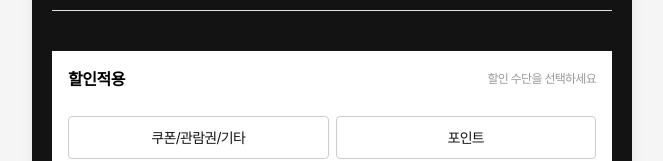
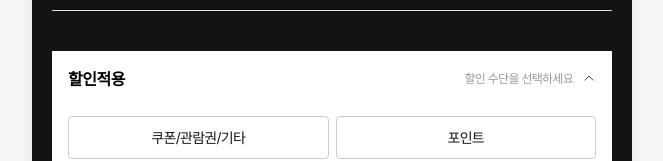
Before and after one commit to SOPT-all/37-COLLABORATION-WEB-MEGABOX, a React (Vite) app: page / in a window 1280 px wide. Shown: the part 951-1112 px from the top of the page, without its empty margins (308-971 px from the left). Built offline with nearby package versions, Linux system fonts and the light colour scheme.

Commit message:
feat: 토글 버튼 클릭시 탭 열림/닫힘

```diff
--- a/src/shared/components/pay/DiscountSection.tsx
+++ b/src/shared/components/pay/DiscountSection.tsx
@@ -3,12 +3,15 @@ import { cn } from "@utils/cn";
 import DiscountGrid from './DiscountGrid';
 import { COUPON_ITEMS, POINT_ITEMS } from '@constants/discount';
 import IconCheckFill from '@assets/svg/icon-check-fill.svg?react'
+import UpArrow from "@assets/svg/icon-system-uparrow.svg?react";
 
 type TabType = 'coupon' | 'point';
 
 export const DiscountSection = () => {
   const [activeTab, setActiveTab] = useState<TabType | null>(null);
   const [selectedDiscountId, setSelectedDiscountId] = useState<number | null>(null);
+  const [isExpanded, setIsExpanded] = useState<boolean>(true);
+  const [isChecked, setIsChecked] = useState<boolean>(false);
 
   const getTabClassName = (isActive: boolean) =>
     cn(
@@ -22,9 +25,21 @@ export const DiscountSection = () => {
     <section className='bg-white p-[1.6rem]'>
       <div className='mb-[2.5rem] flex items-center justify-between'>
         <h2 className='font-title2'>할인적용</h2>
+        <div className='flex items-center gap-[0.9rem]'>
           <span className='font-caption1 text-gray-400'>
             할인 수단을 선택하세요
           </span>
+          <button onClick={() => setIsExpanded(!isExpanded)}>
+            <UpArrow
+              width={14}
+              height={14}
+              className={cn(
+                'transition-transform',
+                !isExpanded && 'rotate-180'
+              )}
+            />
+          </button>
+        </div>
       </div>
       {/* 탭 버튼 */}
       <div className='mb-[1.8rem] flex gap-[0.7rem]'>
@@ -42,6 +57,7 @@ export const DiscountSection = () => {
         </button>
       </div>
       {/* 탭 내용 */}
+      {isExpanded && (
         <div>
           {activeTab === 'coupon' && (
             <DiscountGrid
@@ -52,7 +68,23 @@ export const DiscountSection = () => {
             >
               <div className='mt-[0.8rem] flex items-center justify-between py-[0.5rem]'>
                 <div className='flex items-center gap-[0.6rem]'>
-                <IconCheckFill width={18} height={18} />
+                  <button
+                    onClick={() => {
+                      console.log('Before:', isChecked);
+                      setIsChecked(!isChecked);
+                      console.log('After:', isChecked);
+                    }}
+                  >
+                    <IconCheckFill
+                      width={18}
+                      height={18}
+                      className={
+                        isChecked
+                          ? 'text-violet-600 transition-colors'
+                          : 'text-gray-300 transition-colors'
+                      }
+                    />
+                  </button>
                   <label className='font-caption2 cursor-pointer text-gray-800'>
                     할인 쿠폰 자동 적용
                   </label>
@@ -64,8 +96,8 @@ export const DiscountSection = () => {
 
               <ul className='mt-[0.8rem] list-disc pl-[1.6rem]'>
                 <li className='font-caption1 text-gray-400'>
-                기프트콘, 기프티쇼, 아이넘버, 도너블, 스마트콘, 스마일콘, G마켓
-                예매권은 [모바일 관람권]에서 사용하실 수 있습니다.
+                  기프트콘, 기프티쇼, 아이넘버, 도너블, 스마트콘, 스마일콘,
+                  G마켓 예매권은 [모바일 관람권]에서 사용하실 수 있습니다.
                 </li>
               </ul>
             </DiscountGrid>
@@ -79,6 +111,7 @@ export const DiscountSection = () => {
             />
           )}
         </div>
+      )}
     </section>
   );
 }
```
Lines whose indentation alone changed are shown as unchanged.
